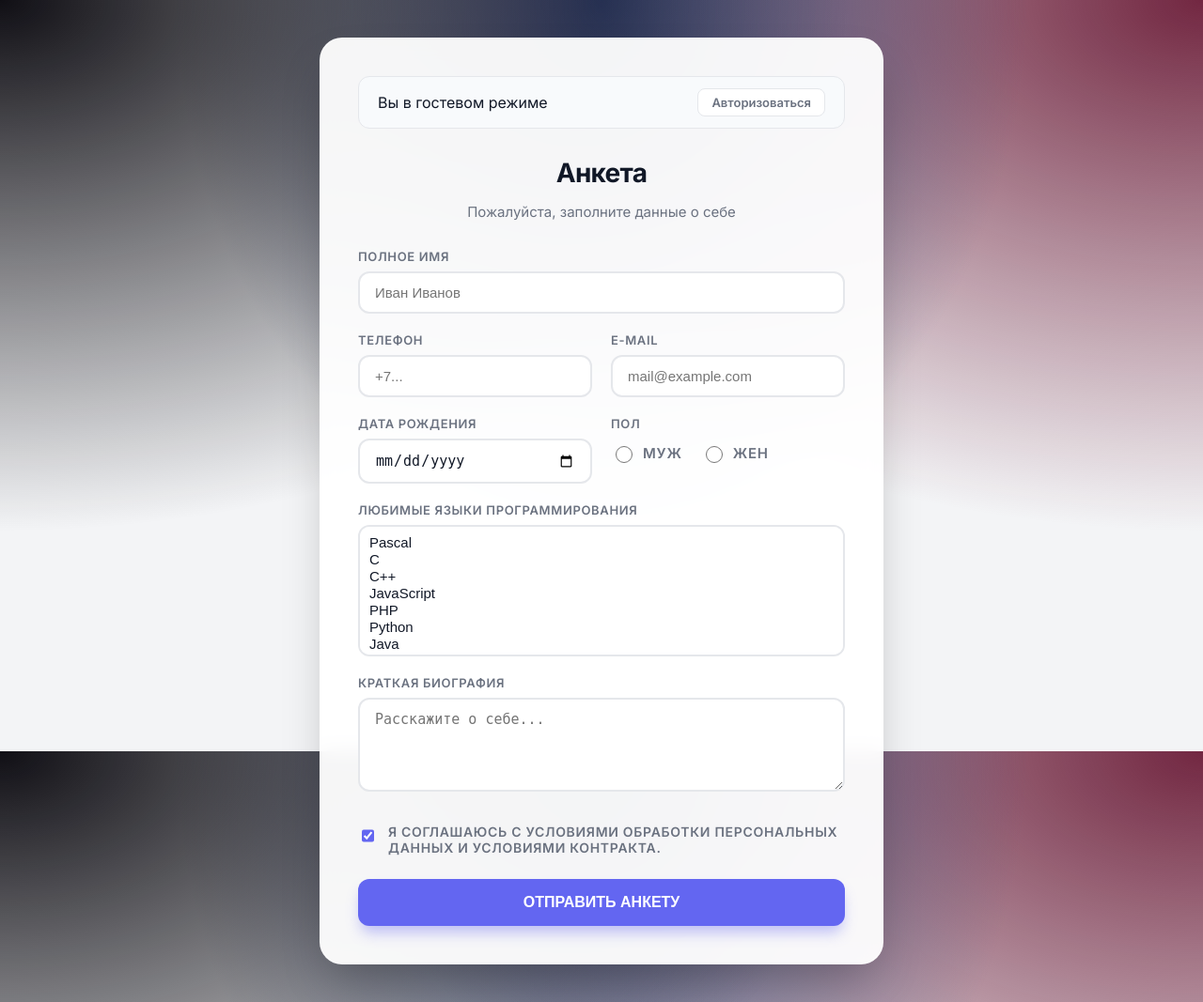
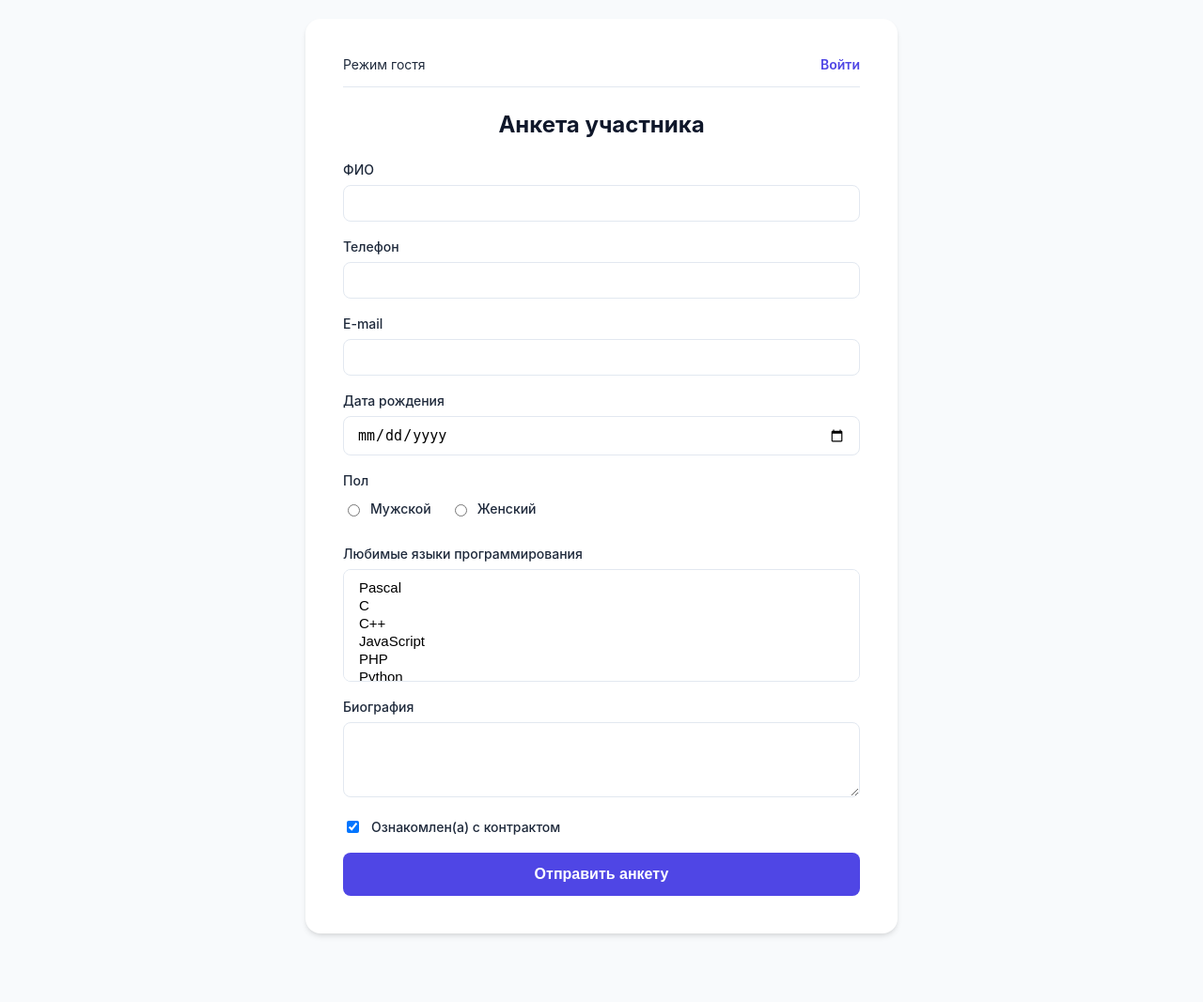
Before and after one commit to NiKmAkMir/NiKmAkMir.github.io, a PHP site: page /form.php in a window 1280 px wide. Shown: the whole page at 94% size. After the commit the page ends 997 px from the top, so only its background shows below. Run offline with PHP 8.4, Linux system fonts and the light colour scheme; data that the repository does not hold is empty.

Commit message:
lab5 upd design

```diff
--- a/2026_lab5/form.php
+++ b/2026_lab5/form.php
@@ -4,242 +4,172 @@
     <meta charset="UTF-8">
     <meta name="viewport" content="width=device-width, initial-scale=1.0">
     <title>Анкета разработчика</title>
-    <link href="https://fonts.googleapis.com/css2?family=Inter:wght@300;400;500;600;700&display=swap" rel="stylesheet">
     <style>
+        /* Возвращаем стандартную спокойную палитру */
         :root {
-            --primary: #6366f1; /* Indigo 500 */
-            --primary-dark: #4f46e5;
-            --bg: #f3f4f6;
-            --card-bg: #ffffff;
-            --text-main: #111827;
-            --text-muted: #6b7280;
-            --border: #e5e7eb;
-            --error: #ef4444;
-            --success: #10b981;
+            --primary: #4f46e5;
+            --primary-hover: #4338ca;
+            --bg: #f8fafc;
+            --text: #1e293b;
+            --border: #e2e8f0;
+            --error: #dc2626;
         }
 
-        * { box-sizing: border-box; transition: all 0.2s ease-in-out; }
-
         body {
-            font-family: 'Inter', sans-serif;
-            background-color: var(--bg);
-            background-image: radial-gradient(at 0% 0%, hsla(253,16%,7%,1) 0, transparent 50%),
-                              radial-gradient(at 50% 0%, hsla(225,39%,30%,1) 0, transparent 50%),
-                              radial-gradient(at 100% 0%, hsla(339,49%,30%,1) 0, transparent 50%);
-            background-attachment: fixed;
-            color: var(--text-main);
+            font-family: -apple-system, system-ui, sans-serif;
+            background-color: var(--bg); /* Тот самый светлый фон */
+            color: var(--text);
             display: flex;
             justify-content: center;
             align-items: center;
             min-height: 100vh;
             margin: 0;
-            padding: 40px 20px;
-        }
-
-        .container {
-            width: 100%;
-            max-width: 600px;
+            padding: 20px;
         }
 
         .card {
-            background: rgba(255, 255, 255, 0.95);
-            backdrop-filter: blur(10px);
+            background: white;
             padding: 40px;
-            border-radius: 24px;
-            box-shadow: 0 25px 50px -12px rgba(0, 0, 0, 0.25);
-            border: 1px solid rgba(255, 255, 255, 0.3);
+            border-radius: 16px;
+            box-shadow: 0 4px 6px -1px rgba(0, 0, 0, 0.1), 0 2px 4px -1px rgba(0, 0, 0, 0.06);
+            width: 100%;
+            max-width: 550px;
         }
 
-        /* Шапка авторизации */
-        .auth-header {
+        /* Полоска авторизации */
+        .auth-bar {
             display: flex;
             justify-content: space-between;
             align-items: center;
-            margin-bottom: 30px;
-            background: #f8fafc;
-            padding: 12px 20px;
-            border-radius: 12px;
-            border: 1px solid var(--border);
+            margin-bottom: 25px;
+            padding-bottom: 15px;
+            border-bottom: 1px solid var(--border);
+            font-size: 14px;
         }
 
-        .auth-header b { color: var(--primary); }
-
-        .btn-auth {
-            font-size: 13px;
+        .btn-logout {
+            color: var(--primary);
+            text-decoration: none;
             font-weight: 600;
-            color: var(--text-muted);
-            text-decoration: none;
-            padding: 6px 14px;
-            border-radius: 8px;
-            background: white;
-            border: 1px solid var(--border);
-        }
-        .btn-auth:hover { background: var(--bg); color: var(--primary); }
-
-        h2 {
-            margin: 0 0 10px 0;
-            font-size: 28px;
-            font-weight: 800;
-            text-align: center;
-            letter-spacing: -0.025em;
         }
 
-        .subtitle {
-            text-align: center;
-            color: var(--text-muted);
-            margin-bottom: 30px;
-            font-size: 15px;
+        h2 { margin: 0 0 25px 0; font-size: 24px; text-align: center; color: #0f172a; }
+
+        /* Уведомления */
+        .msg {
+            background-color: #f0fdf4;
+            color: #166534;
+            border: 1px solid #bbf7d0;
+            padding: 16px;
+            border-radius: 8px;
+            margin-bottom: 20px;
+            font-size: 14px;
         }
 
-        /* Сообщения */
-        .msg {
-            padding: 16px;
-            border-radius: 12px;
-            margin-bottom: 25px;
-            font-size: 14px;
-            line-height: 1.5;
-            border-left: 4px solid;
-        }
-        .msg-success { background: #ecfdf5; color: #065f46; border-left-color: var(--success); }
-        .msg-info { background: #eff6ff; color: #1e40af; border-left-color: var(--primary); }
-
-        /* Поля формы */
-        .form-group { margin-bottom: 20px; }
-
-        label {
-            display: block;
-            font-weight: 600;
-            font-size: 13px;
-            text-transform: uppercase;
-            letter-spacing: 0.05em;
-            margin-bottom: 8px;
-            color: var(--text-muted);
-        }
+        .form-group { margin-bottom: 18px; }
+        label { display: block; font-weight: 500; margin-bottom: 8px; font-size: 14px; }
 
         input[type="text"], input[type="tel"], input[type="email"], input[type="date"], select, textarea {
             width: 100%;
-            padding: 12px 16px;
-            border: 2px solid var(--border);
-            border-radius: 12px;
+            padding: 10px 14px;
+            border: 1px solid var(--border);
+            border-radius: 8px;
             font-size: 15px;
-            background: #fff;
-            color: var(--text-main);
+            box-sizing: border-box;
         }
 
         input:focus, select:focus, textarea:focus {
             outline: none;
             border-color: var(--primary);
-            box-shadow: 0 0 0 4px rgba(99, 102, 241, 0.1);
+            box-shadow: 0 0 0 3px rgba(79, 70, 229, 0.1);
         }
 
-        .input-error { border-color: var(--error) !important; background: #fffafa; }
+        .error-input { border-color: var(--error) !important; background-color: #fef2f2; }
 
-        /* Кастомные радио и чекбоксы */
         .radio-group { display: flex; gap: 20px; padding: 5px 0; }
-        .radio-item { display: flex; align-items: center; gap: 8px; cursor: pointer; font-size: 15px; }
-        input[type="radio"] { width: 18px; height: 18px; accent-color: var(--primary); }
+        .radio-item { display: flex; align-items: center; gap: 8px; font-size: 14px; cursor: pointer; }
 
-        select[multiple] { height: 140px; padding: 8px; }
-
-        .contract-label {
-            display: flex;
-            align-items: flex-start;
-            gap: 12px;
-            font-size: 14px;
-            color: var(--text-muted);
-            cursor: pointer;
-            margin-top: 30px;
-        }
-        .contract-label input { width: 20px; height: 20px; accent-color: var(--primary); }
-
-        /* Кнопка */
         .btn-submit {
-            display: block;
-            width: 100%;
-            padding: 16px;
-            margin-top: 25px;
-            background: var(--primary);
+            background-color: var(--primary);
             color: white;
             border: none;
-            border-radius: 12px;
+            padding: 14px;
+            width: 100%;
+            border-radius: 8px;
             font-size: 16px;
-            font-weight: 700;
+            font-weight: 600;
             cursor: pointer;
-            box-shadow: 0 10px 15px -3px rgba(99, 102, 241, 0.4);
+            margin-top: 10px;
         }
-        .btn-submit:hover {
-            background: var(--primary-dark);
-            transform: translateY(-2px);
-            box-shadow: 0 20px 25px -5px rgba(99, 102, 241, 0.5);
-        }
-        .btn-submit:active { transform: translateY(0); }
+        .btn-submit:hover { background-color: var(--primary-hover); }
 
+        select[multiple] { height: 120px; }
+        textarea { resize: vertical; min-height: 80px; }
+
+        .contract-check { display: flex; align-items: center; gap: 10px; font-size: 14px; margin-top: 10px; }
     </style>
 </head>
 <body>
 
-<div class="container">
 <div class="card">
-        <div class="auth-header">
+    <div class="auth-bar">
         <?php if (!empty($_SESSION['login'])): ?>
-                <span>Привет, <b><?php echo htmlspecialchars($_SESSION['login']); ?></b></span>
-                <a href="login.php?logout=1" class="btn-auth">Выйти из системы</a>
+            <span>Вы вошли как: <b><?php echo htmlspecialchars($_SESSION['login']); ?></b></span>
+            <a href="login.php?logout=1" class="btn-logout">Выйти</a>
         <?php else: ?>
-                <span>Вы в гостевом режиме</span>
-                <a href="login.php" class="btn-auth">Авторизоваться</a>
+            <span>Режим гостя</span>
+            <a href="login.php" class="btn-logout">Войти</a>
         <?php endif; ?>
     </div>
 
-        <h2>Анкета</h2>
-        <p class="subtitle">Пожалуйста, заполните данные о себе</p>
+    <h2>Анкета участника</h2>
 
-        <?php if (!empty($messages)) foreach ($messages as $m): ?>
-            <div class="msg <?php echo (strpos($m, 'Спасибо') !== false) ? 'msg-success' : 'msg-info'; ?>">
-                <?php echo $m; ?>
-            </div>
+    <?php if (!empty($messages)): ?>
+        <?php foreach ($messages as $m): ?>
+            <div class="msg"><?php echo $m; ?></div>
         <?php endforeach; ?>
+    <?php endif; ?>
 
     <form action="index.php" method="POST">
         <div class="form-group">
-                <label>Полное имя</label>
-                <input type="text" name="fio" placeholder="Иван Иванов"
-                       class="<?php echo !empty($errors['fio']) ? 'input-error' : ''; ?>"
+            <label>ФИО</label>
+            <input type="text" name="fio" class="<?php echo !empty($errors['fio']) ? 'error-input' : ''; ?>"
                    value="<?php echo htmlspecialchars($values['fio']); ?>">
         </div>
 
-            <div style="display: grid; grid-template-columns: 1fr 1fr; gap: 20px;">
         <div class="form-group">
             <label>Телефон</label>
-                    <input type="tel" name="phone" placeholder="+7..."
-                           value="<?php echo htmlspecialchars($values['phone']); ?>">
+            <input type="tel" name="phone" value="<?php echo htmlspecialchars($values['phone']); ?>">
         </div>
+
         <div class="form-group">
             <label>E-mail</label>
-                    <input type="email" name="email" placeholder="mail@example.com"
-                           value="<?php echo htmlspecialchars($values['email']); ?>">
-                </div>
+            <input type="email" name="email" value="<?php echo htmlspecialchars($values['email']); ?>">
         </div>
 
-            <div style="display: grid; grid-template-columns: 1fr 1fr; gap: 20px;">
         <div class="form-group">
             <label>Дата рождения</label>
             <input type="date" name="birthday" value="<?php echo htmlspecialchars($values['birthday']); ?>">
         </div>
+
         <div class="form-group">
             <label>Пол</label>
             <div class="radio-group">
-                        <label class="radio-item"><input type="radio" name="gender" value="male" <?php if($values['gender']=='male') echo 'checked'; ?>> Муж</label>
-                        <label class="radio-item"><input type="radio" name="gender" value="female" <?php if($values['gender']=='female') echo 'checked'; ?>> Жен</label>
-                    </div>
+                <label class="radio-item">
+                    <input type="radio" name="gender" value="male" <?php if($values['gender']=='male') echo 'checked'; ?>> Мужской
+                </label>
+                <label class="radio-item">
+                    <input type="radio" name="gender" value="female" <?php if($values['gender']=='female') echo 'checked'; ?>> Женский
+                </label>
             </div>
         </div>
 
         <div class="form-group">
             <label>Любимые языки программирования</label>
-                <select name="languages[]" multiple>
+            <select name="languages[]" multiple="multiple">
                 <?php
-                    $langs = [1=>'Pascal', 2=>'C', 3=>'C++', 4=>'JavaScript', 5=>'PHP', 6=>'Python', 7=>'Java'];
-                    foreach($langs as $id => $name) {
+                $all_langs = [1=>'Pascal', 2=>'C', 3=>'C++', 4=>'JavaScript', 5=>'PHP', 6=>'Python', 7=>'Java', 8=>'Haskel', 9=>'Clojure', 10=>'Prolog', 11=>'Scala', 12=>'Go'];
+                foreach($all_langs as $id => $name) {
                     $sel = (is_array($values['languages']) && in_array($id, $values['languages'])) ? 'selected' : '';
                     echo "<option value='$id' $sel>$name</option>";
                 }
@@ -248,20 +178,19 @@
         </div>
 
         <div class="form-group">
-                <label>Краткая биография</label>
-                <textarea name="biography" rows="4" placeholder="Расскажите о себе..."><?php echo htmlspecialchars($values['biography']); ?></textarea>
+            <label>Биография</label>
+            <textarea name="biography"><?php echo htmlspecialchars($values['biography']); ?></textarea>
         </div>
 
-            <label class="contract-label">
+        <label class="contract-check">
             <input type="checkbox" name="contract" checked>
-                <span>Я соглашаюсь с условиями обработки персональных данных и условиями контракта.</span>
+            Ознакомлен(а) с контрактом
         </label>
 
         <button type="submit" class="btn-submit">
-                <?php echo !empty($_SESSION['login']) ? 'ОБНОВИТЬ ДАННЫЕ' : 'ОТПРАВИТЬ АНКЕТУ'; ?>
+            <?php echo !empty($_SESSION['login']) ? 'Сохранить изменения' : 'Отправить анкету'; ?>
         </button>
     </form>
-    </div>
 </div>
 
 </body>
```
Lines whose indentation alone changed are shown as unchanged.
